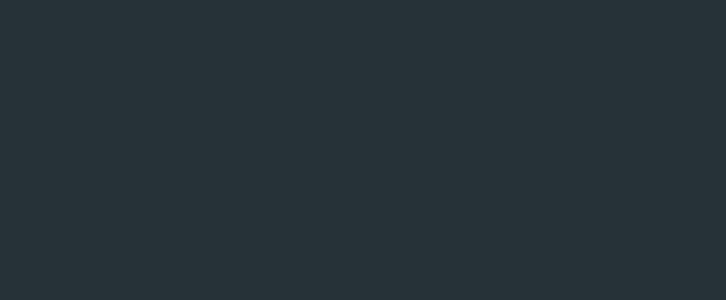
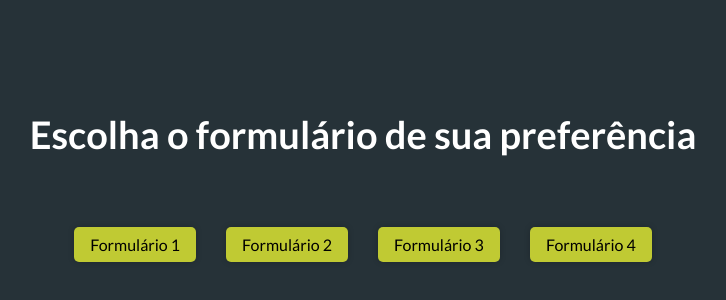
Before and after one commit to joaopedro28/project-form-app, a Nuxt app: page /forms in a window 1280 px wide. Before the commit this address had no page. Shown: the part 214-514 px from the top of the page, without its empty margins (277-1003 px from the left). Built offline with nearby package versions, Linux system fonts and the light colour scheme.

Commit message:
feat: create page forms.vue and update Documentation

```diff
--- a/assets/scss/components/_forms.scss
+++ b/assets/scss/components/_forms.scss
@@ -161,7 +161,7 @@
                             text-transform: uppercase;
                             align-items: center;
                             display: flex;
-                            background: rgb(255, 255, 255, .15);
+                            background: rgb(255, 255, 255, 0.15);
                             border-color: var(--font-color);
                             color: var(--font-color);
                             height: 20px;
@@ -173,7 +173,7 @@
                         }
 
                         &.selected {
-                            background: rgb(255, 255, 255, .1);
+                            background: rgb(255, 255, 255, 0.1);
                             font-weight: 700;
                             .letter {
                                 color: var(--form-color-background, #fff);
@@ -205,6 +205,7 @@
         justify-content: center;
         align-items: center;
         flex-direction: column;
+        height: 100%;
 
         svg {
             margin: 0 auto 50px;
@@ -219,5 +220,32 @@
             text-align: center;
             margin-top: 8px;
         }
+
+        .container-button {
+            position: absolute;
+            display: flex;
+            flex-direction: column;
+            gap: 30px;
+            justify-content: center;
+            bottom: 2%;
+            text-align: center;
+            width: 100%;
+
+            .button {
+                max-width: 250px;
+                border-radius: 5px;
+                display: flex;
+                gap: 5px;
+                flex-direction: row;
+                align-items: center;
+                font-size: 16px;
+                padding: 8px 16px;
+                color: #000;
+                background-color: var(--form-color);
+                border-color: var(--form-color);
+                box-shadow: 0 0 6px rgba(0, 0, 0, 0.2);
+                margin: auto;
+            }
+        }
     }
 }
--- a/assets/scss/main.scss
+++ b/assets/scss/main.scss
@@ -4,6 +4,7 @@
 @import "./base/mixins";
 @import "./base/base";
 
+@import "./pages/forms";
 
 .container {
     display: grid;
--- /dev/null
+++ b/assets/scss/pages/_forms.scss
@@ -0,0 +1,38 @@
+.container-page {
+    max-width: 700px;
+    display: flex;
+    flex-direction: column;
+    justify-content: center;
+    align-items: center;
+    margin: auto;
+    height: 100%;
+
+    h1 {
+        margin: 0 auto 10%;
+        font-size: 38px;
+    }
+
+    p {
+        font-size: 22px;
+    }
+    .buttons {
+        display: flex;
+        flex-direction: row;
+        gap: 30px;
+        flex-wrap: wrap;
+
+        .nuxt-link {
+            border-radius: 5px;
+            display: flex;
+            gap: 5px;
+            flex-direction: row;
+            align-items: center;
+            font-size: 16px;
+            padding: 8px 16px;
+            color: #000;
+            background-color: var(--form-color);
+            border-color: var(--form-color);
+            box-shadow: 0 0 6px rgba(0, 0, 0, 0.2);
+        }
+    }
+}
--- a/components/field_types/Message.vue
+++ b/components/field_types/Message.vue
@@ -5,6 +5,19 @@
             {{ field.title }}
         </h2>
         <p>{{ field.description }}</p>
+
+
+        <div class="container-button">
+            <h1>Hey</h1>
+            <p>
+                Venha conferir outros formulários disponiveis!
+            </p>
+
+            <div class="buttons">
+                <nuxt-link class="button" to="/forms">TODOS OS FORMULÁRIOS</nuxt-link>
+            </div>
+        </div>
+
     </div>
 </template>
 
@@ -18,5 +31,6 @@ export default {
         }
     },
     components: { Icons }
+
 }
 </script>
--- a/nuxt.config.js
+++ b/nuxt.config.js
@@ -39,6 +39,10 @@ export default {
     {
       path: '/index/:id?',
       component: '~/pages/index.vue'
+    },
+    {
+      path: '/forms',
+      component: '~/pages/forms.vue'
     }
   ],
 
--- /dev/null
+++ b/pages/forms.vue
@@ -0,0 +1,11 @@
+<template>
+    <div class="container-page" >
+        <h1>Escolha o formulário de sua preferência</h1>
+        <div class="buttons">
+            <nuxt-link class="nuxt-link"  to="/?id=1">Formulário 1</nuxt-link>
+            <nuxt-link class="nuxt-link" nuxt-link to="/?id=2">Formulário 2</nuxt-link>
+            <nuxt-link class="nuxt-link" nuxt-link to="/?id=3">Formulário 3</nuxt-link>
+            <nuxt-link class="nuxt-link" nuxt-link to="/?id=4">Formulário 4</nuxt-link>
+        </div>
+    </div>
+</template>
```
Also changed, not shown: 1 other file (tests, documents, lock files or other folders).
